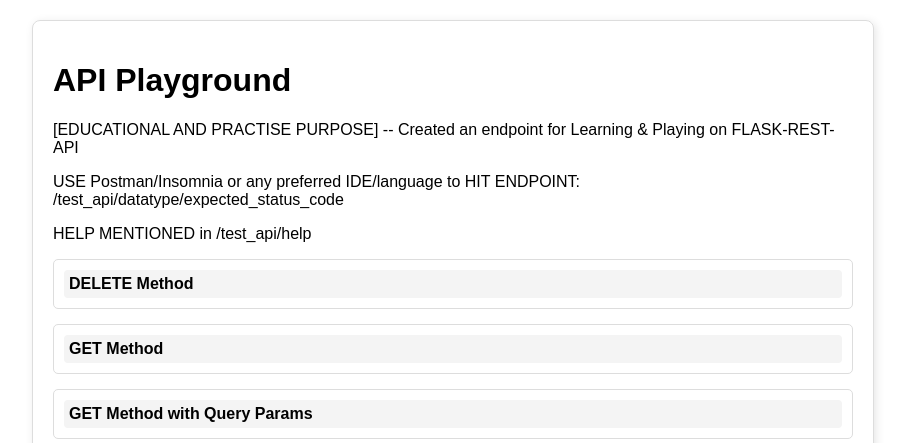
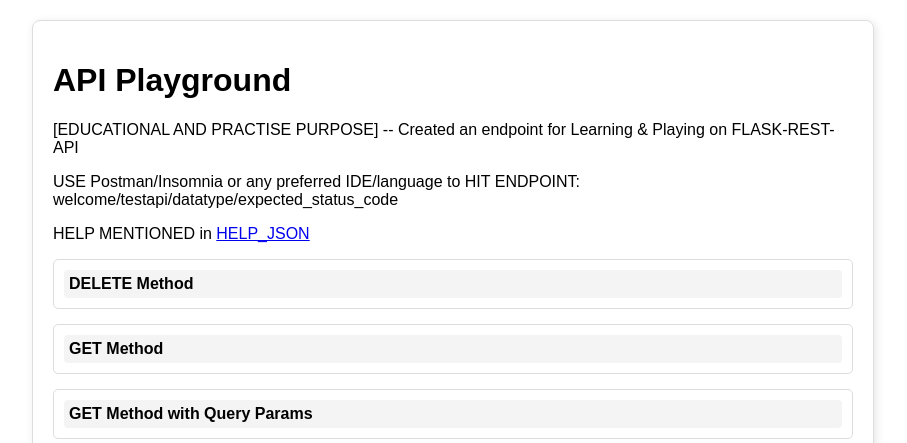
Before and after one commit to santoshtvk-new/pynfinity, a Flask app: page /testapi in a window 1280 px wide. Shown: the top 443 px of the page, without its empty margins (187-1094 px from the left). Run offline with Flask 3, Linux system fonts and the light colour scheme.

Commit message:
api play area

```diff
--- a/pynfinity/templates/api_playground.html
+++ b/pynfinity/templates/api_playground.html
@@ -44,39 +44,57 @@
 <body>
 <h1>API Playground</h1>
 <p>[EDUCATIONAL AND PRACTISE PURPOSE] -- Created an endpoint for Learning & Playing on FLASK-REST-API</p>
-    <p>USE Postman/Insomnia or any preferred IDE/language to HIT ENDPOINT: /test_api/datatype/expected_status_code</p>
-    <p>HELP MENTIONED in /test_api/help</p>
+<p>USE Postman/Insomnia or any preferred IDE/language to HIT ENDPOINT: welcome/testapi/datatype/expected_status_code</p>
+<p>HELP MENTIONED in <a href="https://pynfinity.com/welcome/testapi/help">HELP_JSON</a></p>
 
 <div class="section">
     <div class="method" onclick="toggleDetails('delete')">DELETE Method</div>
     <div id="delete" class="details">
-            <p><strong>Endpoint:</strong> /test_api/&lt;icon-names&gt;/&lt;status_code_expected&gt;</p>
-            <p><strong>Examples:</strong> /test_api/cpp.svg, /test_api/pandas, /test_api/pandas/202</p>
+        <p><strong>Endpoint:</strong> /welcome/testapi/&lt;icon-names&gt;/&lt;status_code_expected&gt;</p>
+        <p><strong>Examples:</strong></p>
+        <ul>
+            <li><a  target="_blank" href="#">https://pynfinity.com/welcome/testapi/cpp.svg</a></li>
+            <li><a  target="_blank" href="#">https://pynfinity.com/welcome/testapi/pandas</a></li>
+            <li><a  target="_blank" href="#">https://pynfinity.com/welcome/testapi/pandas/202</a></li>
+        </ul>
     </div>
 </div>
 
 <div class="section">
     <div class="method" onclick="toggleDetails('get')">GET Method</div>
     <div id="get" class="details">
-            <p><strong>Endpoint:</strong> /test_api/&lt;datatype&gt;/&lt;status_code_expected&gt;</p>
+        <p><strong>Endpoint:</strong> /welcome/testapi/&lt;datatype&gt;/&lt;status_code_expected&gt;</p>
         <p><strong>Datatypes:</strong> JSON, XML, TEXT</p>
-            <p><strong>Examples:</strong> /test_api/json, /test_api/text/204, /test_api/xml/400</p>
+        <p><strong>Examples:</strong></p>
+        <ul>
+            <li><a  target="_blank" href="#">https://pynfinity.com/welcome/testapi/json</a></li>
+            <li><a  target="_blank" href="#">https://pynfinity.com/welcome/testapi/text/204</a></li>
+            <li><a  target="_blank" href="#">https://pynfinity.com/welcome/testapi/xml/400</a></li>
+        </ul>
     </div>
 </div>
 
 <div class="section">
     <div class="method" onclick="toggleDetails('query')">GET Method with Query Params</div>
     <div id="query" class="details">
-            <p><strong>Endpoint:</strong> /test_api/QP?key=value</p>
-            <p><strong>Examples:</strong> /test_api/QP?user=santosh, /test_api/qp?user=&amp;age=</p>
+        <p><strong>Endpoint:</strong> /welcome/testapi/QP?key=value</p>
+        <p><strong>Examples:</strong></p>
+        <ul>
+            <li><a  target="_blank" href="#">https://pynfinity.com/welcome/testapi/QP?user=santosh</a></li>
+            <li><a  target="_blank" href="#">https://pynfinity.com/welcome/testapi/qp?user=&amp;age=</a></li>
+        </ul>
     </div>
 </div>
 
 <div class="section">
     <div class="method" onclick="toggleDetails('patch')">PATCH Method</div>
     <div id="patch" class="details">
-            <p><strong>Endpoint:</strong> /test_api/&lt;icon-names&gt;/&lt;status_code_expected&gt;</p>
-            <p><strong>Examples:</strong> /test_api/cpp.svg, /test_api/pandas</p>
+        <p><strong>Endpoint:</strong> /welcome/testapi/&lt;icon-names&gt;/&lt;status_code_expected&gt;</p>
+        <p><strong>Examples:</strong></p>
+        <ul>
+            <li><a  target="_blank" href="#">https://pynfinity.com/welcome/testapi/cpp.svg</a></li>
+            <li><a  target="_blank" href="#">https://pynfinity.com/welcome/testapi/pandas</a></li>
+        </ul>
         <p><strong>Payload:</strong> JSON data for unique identifier</p>
     </div>
 </div>
@@ -84,7 +102,7 @@
 <div class="section">
     <div class="method" onclick="toggleDetails('post')">POST Method</div>
     <div id="post" class="details">
-            <p><strong>Endpoint:</strong> /test_api/post</p>
+        <p><strong>Endpoint:</strong> /welcome/testapi/post</p>
         <p><strong>Payload:</strong> JSON | At least empty brackets {} are required</p>
     </div>
 </div>
@@ -92,8 +110,12 @@
 <div class="section">
     <div class="method" onclick="toggleDetails('put')">PUT Method</div>
     <div id="put" class="details">
-            <p><strong>Endpoint:</strong> /test_api/&lt;icon-names&gt;/&lt;status_code_expected&gt;</p>
-            <p><strong>Examples:</strong> /test_api/cpp.svg, /test_api/pandas</p>
+        <p><strong>Endpoint:</strong> /welcome/testapi/&lt;icon-names&gt;/&lt;status_code_expected&gt;</p>
+        <p><strong>Examples:</strong></p>
+        <ul>
+            <li><a  target="_blank" href="#">https://pynfinity.com/welcome/testapi/cpp.svg</a></li>
+            <li><a  target="_blank" href="#">https://pynfinity.com/welcome/testapi/pandas</a></li>
+        </ul>
         <p><strong>Payload:</strong> JSON data for unique identifier</p>
     </div>
 </div>
--- a/pynfinity/views.py
+++ b/pynfinity/views.py
@@ -100,54 +100,54 @@ def api_testing(datatype="", sc_expected=200):
             "METHODS ACCEPTED": ["GET", "POST", 'PATCH', 'PUT', 'DELETE'],
             "USAGE": {
                 "GET METHOD": {
-                    "ENDPOINT": "/test_api/<datatype>/<status_code_expected>",
+                    "ENDPOINT": "https://pynfinity.com/welcome/testapi/<datatype>/<status_code_expected>",
                     "DATATYPES": "JSON/XML/TEXT",
                     "STATUS_CODE_EXPECTED": "Any Integer Number [To play around different status_codes and its Names]",
                     "Examples": [
-                        "/test_api/json"
-                        "/test_api/text/204"
-                        "/test_api/xml/400"
+                        "https://pynfinity.com/welcome/testapi/json"
+                        "https://pynfinity.com/welcome/testapi/text/204"
+                        "https://pynfinity.com/welcome/testapi/xml/400"
                     ]
                 },
                 "GET METHOD WITH QUERY PARAM": {
-                    "ENDPOINT": "/test_api/QP?key=value",
+                    "ENDPOINT": "https://pynfinity.com/welcome/testapi/QP?key=value",
                     "Examples": [
-                        "/test_api/QP?user=santosh",
-                        "/test_api/qp?user=&age=",
-                        "/test_api/qp?user=santosh&age=30"
+                        "https://pynfinity.com/welcome/testapi/QP?user=santosh",
+                        "https://pynfinity.com/welcome/testapi/qp?user=&age=",
+                        "https://pynfinity.com/welcome/testapi/qp?user=santosh&age=30"
                     ]
                 },
                 "POST METHOD": {
-                    "ENDPOINT": "/test_api/post",
+                    "ENDPOINT": "https://pynfinity.com/welcome/testapi/post",
                     "PAYLOAD": "JSON | [Mandatory: at-least empty brackets are required Ex: {}",
                     "---UPCOMING---": "---MULTI_FORM DATA | FILES | DIFFERENT FORMATS---"
                 },
                 "PUT METHOD": {
-                    "ENDPOINT": "/test_api/<icon-names as unique identifier>/<status_code_expected>",
+                    "ENDPOINT": "https://pynfinity.com/welcome/testapi/<icon-names as unique identifier>/<status_code_expected>",
                     "Example": [
-                        "/test_api/cpp.svg",
-                        "/test_api/pandas",
-                        "/test_api/pandas/202",
+                        "https://pynfinity.com/welcome/testapi/cpp.svg",
+                        "https://pynfinity.com/welcome/testapi/pandas",
+                        "https://pynfinity.com/welcome/testapi/pandas/202",
                     ],
                     "PAYLOAD": "JSON data for unique_identifier mentioned",
                     "ICON_NAMES|UNIQUE-IDENTIFIER": "Refer GET JSON METHOD"
                 },
                 "PATCH METHOD": {
-                    "ENDPOINT": "/test_api/<icon-names as unique identifier>/<status_code_expected>",
+                    "ENDPOINT": "https://pynfinity.com/welcome/testapi/<icon-names as unique identifier>/<status_code_expected>",
                     "Example": [
-                        "/test_api/cpp.svg",
-                        "/test_api/pandas",
-                        "/test_api/pandas/202",
+                        "https://pynfinity.com/welcome/testapi/cpp.svg",
+                        "https://pynfinity.com/welcome/testapi/pandas",
+                        "https://pynfinity.com/welcome/testapi/pandas/202",
                     ],
                     "PAYLOAD": "JSON data for any/all keys in unique_identifier mentioned",
                     "ICON_NAMES|UNIQUE-IDENTIFIER": "Refer GET JSON METHOD"
                 },
                 "DELETE METHOD": {
-                    "ENDPOINT": "/test_api/<icon-names as unique identifier>/<status_code_expected>",
+                    "ENDPOINT": "https://pynfinity.com/welcome/testapi/<icon-names as unique identifier>/<status_code_expected>",
                     "Example": [
-                        "/test_api/cpp.svg",
-                        "/test_api/pandas",
-                        "/test_api/pandas/202",
+                        "https://pynfinity.com/welcome/testapi/cpp.svg",
+                        "https://pynfinity.com/welcome/testapi/pandas",
+                        "https://pynfinity.com/welcome/testapi/pandas/202",
                     ],
                     "ICON_NAMES|UNIQUE-IDENTIFIER": "Refer GET JSON METHOD"
                 }
```
Lines whose indentation alone changed are shown as unchanged.
